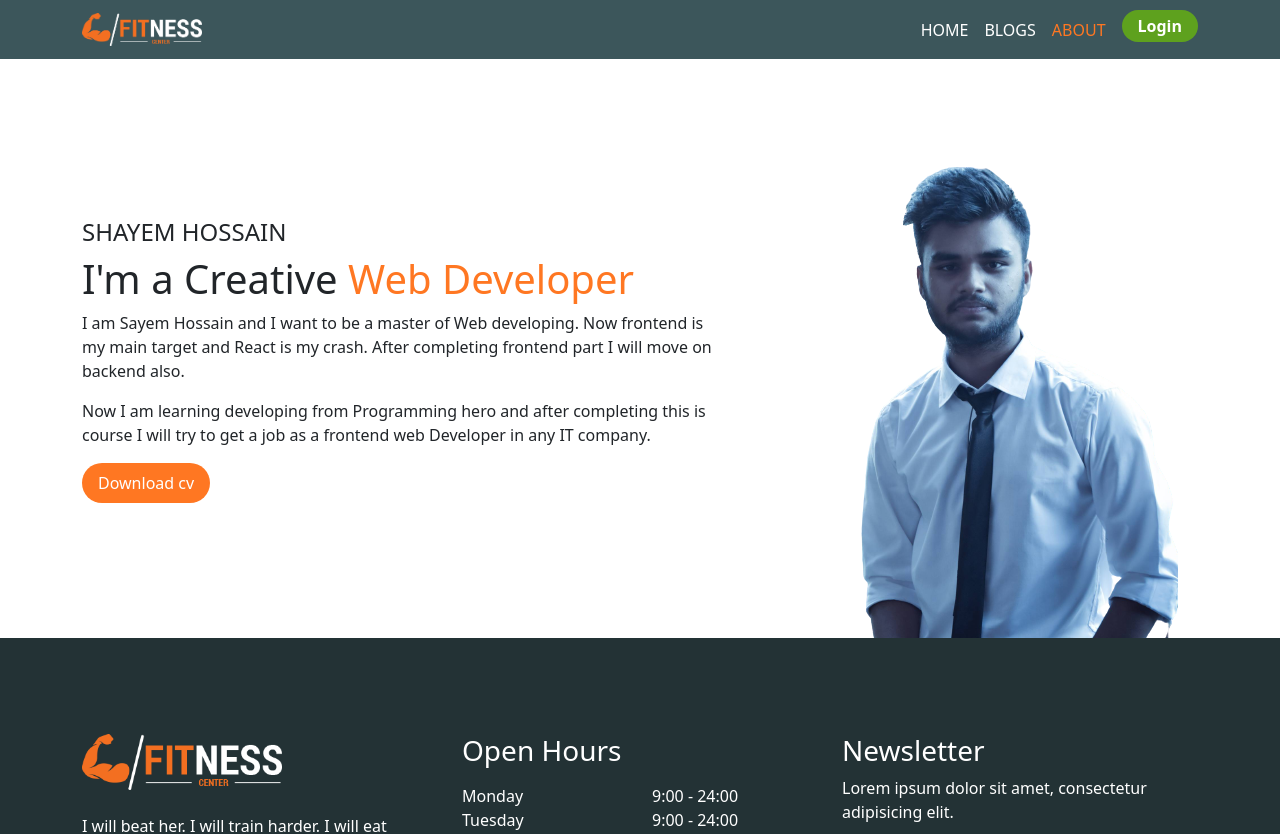
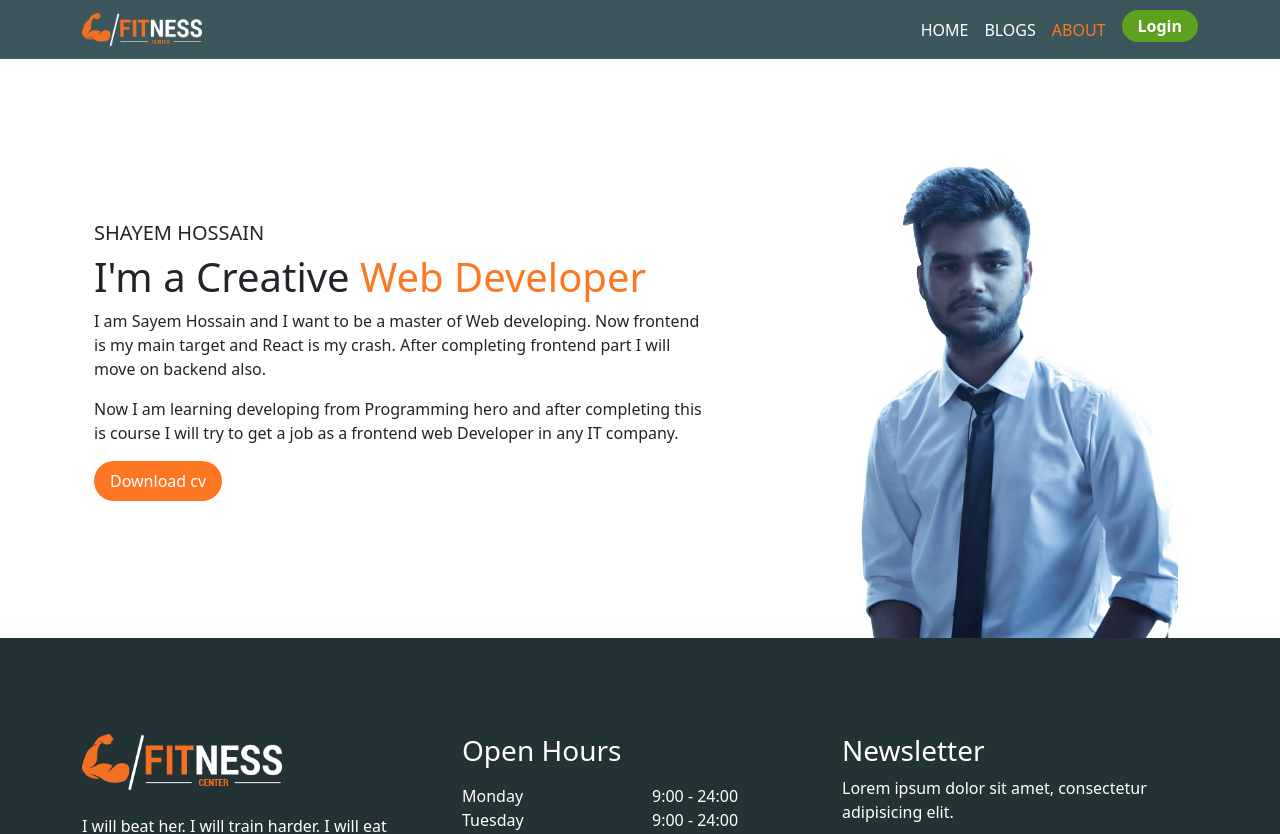
Before and after one commit to sayemhossain/fitness-center, a React (Create React App) app: page /about in a window 1280 px wide. Shown: the top 834 px of the page. Built offline with nearby package versions, Linux system fonts and the light colour scheme; no server answers.

Commit message:
new code added

```diff
--- a/src/components/Pages/About/About.js
+++ b/src/components/Pages/About/About.js
@@ -6,8 +6,8 @@ const About = () => {
   return (
     <div className="container">
       <div className="row">
-        <div className="col-lg-7 about-text mt-4">
-          <h4 className="text-uppercase">Shayem Hossain</h4>
+        <div className="col-lg-7 about-text mt-4 px-4">
+          <h5 className="text-uppercase">Shayem Hossain</h5>
           <h1>
             I'm a Creative{" "}
             <span style={{ color: "#ff7722" }}>Web Developer</span>
```
